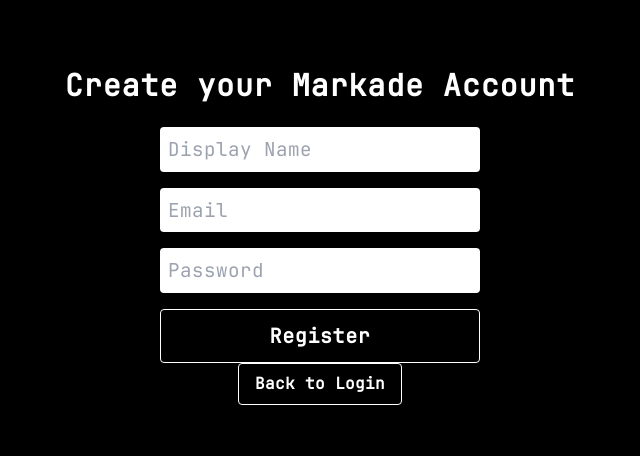
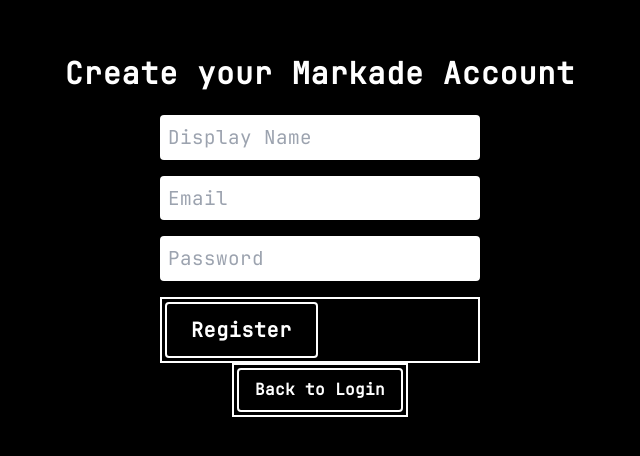
Before and after one commit to dylanrowling/markade_dev, a React (Vite) app: page /register in a window 1280 px wide. Shown: the part 164-620 px from the top of the page, without its empty margins (320-960 px from the left). Built offline with nearby package versions, Linux system fonts and the light colour scheme; no server answers.

Commit message:
1.3.2: Buttoned up

```diff
--- a/src/components/Button.tsx
+++ b/src/components/Button.tsx
@@ -16,21 +16,23 @@
   ...props
 }) => {
   const baseStyles =
-    'px-4 py-2 rounded font-semibold transition-colors duration-200 focus:outline-none focus:ring-2 focus:ring-offset-2';
+    'px-4 py-2 rounded font-semibold transition-colors duration-200 focus:outline-none focus:ring-2 focus:ring-offset-2 border-2 border-white';
   const variantClasses: Record<string, string> = {
-    default1: 'font-market border border-white rounded px-4 py-2 text-base hover:bg-white hover:text-black',
-    default2: 'font-market-header border border-white rounded px-6 py-3 text-xl hover:bg-white hover:text-black',
-    arcade1: 'font-arcade border border-white rounded px-4 py-2 text-base hover:bg-white hover:text-black',
-    arcade2: 'font-arcade-header border border-white rounded px-6 py-3 text-xl hover:bg-white hover:text-black',
+    default1: 'font-market rounded px-4 py-2 text-base hover:bg-white hover:text-black',
+    default2: 'font-market-header rounded px-6 py-3 text-xl hover:bg-white hover:text-black',
+    arcade1: 'font-arcade rounded px-4 py-2 text-base hover:bg-white hover:text-black',
+    arcade2: 'font-arcade-header rounded px-6 py-3 text-xl hover:bg-white hover:text-black',
   };
 
   return (
+    <div className="inline-block p-[3px] border-2 border-white">
       <button
         className={`${baseStyles} ${variantClasses[variant] || variantClasses.default1} ${className}`}
         {...props}
       >
         {children}
       </button>
+    </div>
   );
 };
 
```
Lines whose indentation alone changed are shown as unchanged.
